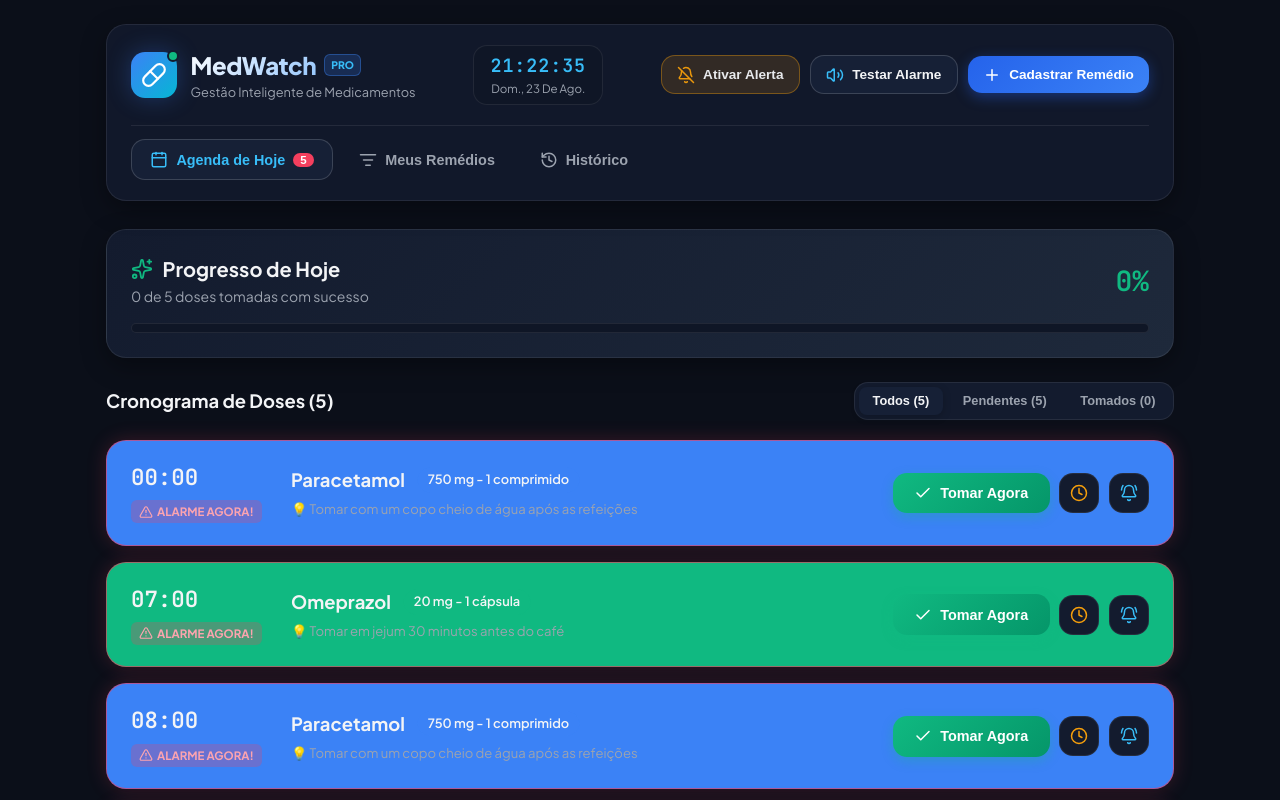
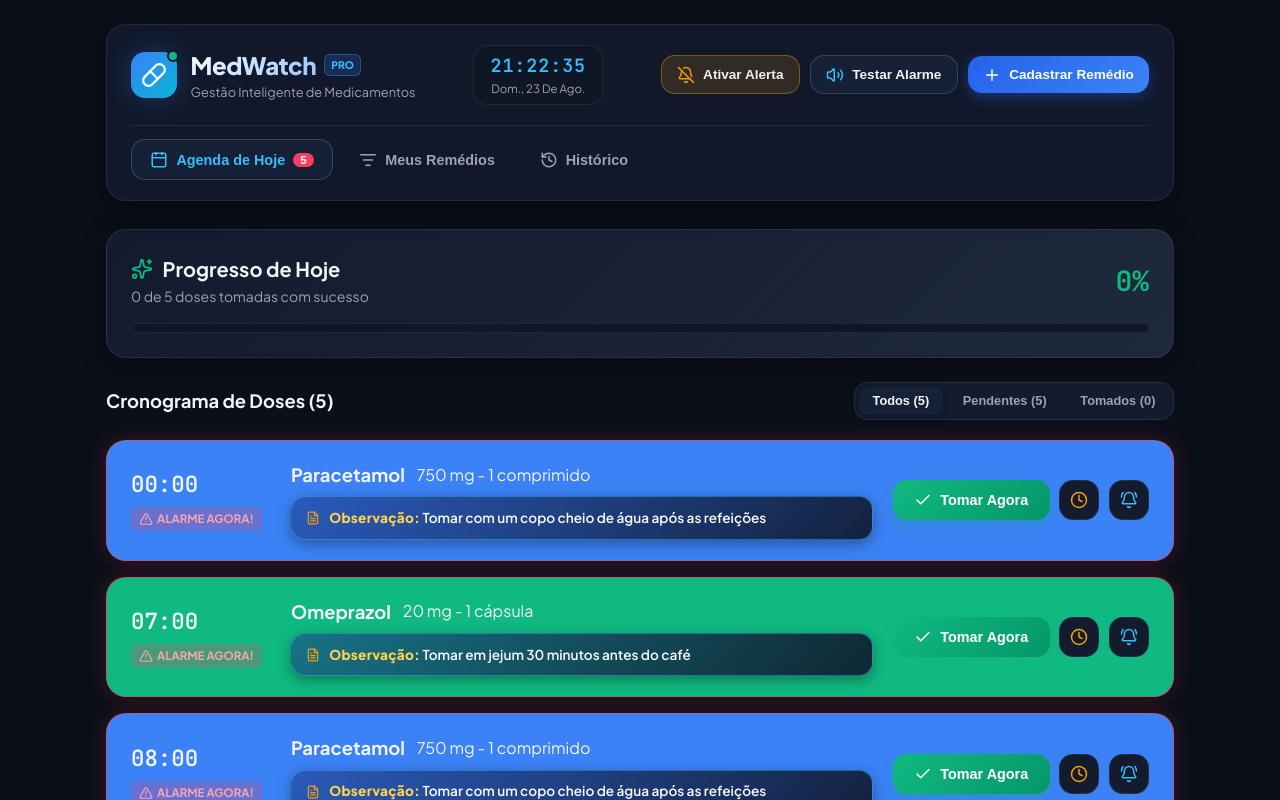
Before and after one commit to GabrielBeckerC/MedWatch, a React (Vite) app: page / in a window 1280 px wide. Shown: the top 800 px of the page. Built offline with nearby package versions, Linux system fonts and the light colour scheme.

Commit message:
fix hist and contrast

```diff
--- a/src/App.tsx
+++ b/src/App.tsx
@@ -398,12 +398,13 @@ export function App() {
           </div>
         )}
 
-        {activeTab === 'history' && (
+        {/* Historico de Doses sempre posicionado abaixo do conteudo dos remedios e cronograma */}
+        <div className="bottom-history-wrapper" style={{ marginTop: '2.5rem' }}>
           <HistoryLog logs={doseLogs} onClearLogs={() => {
             saveStoredDoseLogs([]);
             setDoseLogs([]);
           }} />
-        )}
+        </div>
       </main>
 
       <MedicationFormModal
--- a/src/components/DailyTimeline.tsx
+++ b/src/components/DailyTimeline.tsx
@@ -2,7 +2,7 @@ import { useState } from 'react';
 import confetti from 'canvas-confetti';
 import type { DoseSchedule } from '../types/medication';
 import { formatTimeRemaining } from '../utils/scheduler';
-import { CheckCircle2, Clock, AlertTriangle, BellRing, Sparkles, Check } from 'lucide-react';
+import { CheckCircle2, Clock, AlertTriangle, BellRing, Sparkles, Check, FileText } from 'lucide-react';
 import { alarmAudio } from '../utils/audioAlarm';
 
 interface DailyTimelineProps {
@@ -154,7 +154,12 @@ export const DailyTimeline: React.FC<DailyTimelineProps> = ({
                     <span className={`pill-dosage-tag color-${item.color}`}>{item.dosage}</span>
                   </div>
 
-                  {item.instructions && <p className="timeline-instructions">💡 {item.instructions}</p>}
+                  {item.instructions && (
+                    <div className="timeline-instructions-card">
+                      <FileText className="icon-xs text-amber" />
+                      <span><strong>Observação:</strong> {item.instructions}</span>
+                    </div>
+                  )}
                 </div>
 
                 <div className="timeline-actions-col">
--- a/src/components/MedicationCard.tsx
+++ b/src/components/MedicationCard.tsx
@@ -1,6 +1,6 @@
 import type { Medication } from '../types/medication';
 import { generateDailyDoseTimes } from '../utils/scheduler';
-import { Pill, Clock, Edit3, Trash2, Bell, AlertTriangle, Package } from 'lucide-react';
+import { Pill, Clock, Edit3, Trash2, Bell, AlertTriangle, Package, FileText } from 'lucide-react';
 import { alarmAudio } from '../utils/audioAlarm';
 
 interface MedicationCardProps {
@@ -73,9 +73,10 @@ export const MedicationCard: React.FC<MedicationCardProps> = ({
 
       <div className="med-card-extra">
         {medication.instructions && (
-          <p className="med-instructions">
-            <strong>Notas:</strong> {medication.instructions}
-          </p>
+          <div className="med-instructions-card">
+            <FileText className="icon-xs text-amber" />
+            <span><strong>Observação:</strong> {medication.instructions}</span>
+          </div>
         )}
 
         {medication.stockCount !== undefined && (
--- a/src/index.css
+++ b/src/index.css
@@ -226,8 +226,33 @@ body {
 
 .med-name-row { display: flex; align-items: center; gap: 0.75rem; }
 .timeline-med-name { font-size: 1.15rem; font-weight: 700; }
-.pill-dosage-tag { font-size: 0.8rem; font-weight: 600; padding: 2px 10px; border-radius: var(--radius-full); background: var(--bg-surface); border: 1px solid var(--border-color); }
-.timeline-instructions { font-size: 0.82rem; color: var(--text-muted); margin-top: 0.35rem; }
+.med-instructions-card,
+.timeline-instructions-card,
+.med-instructions,
+.timeline-instructions {
+  background: linear-gradient(135deg, rgba(30, 58, 138, 0.55) 0%, rgba(15, 23, 42, 0.9) 100%);
+  border: 1px solid rgba(56, 189, 248, 0.45);
+  box-shadow: 0 4px 14px rgba(0, 0, 0, 0.35);
+  border-radius: var(--radius-md);
+  padding: 0.65rem 0.9rem;
+  font-size: 0.85rem;
+  color: #f8fafc;
+  font-weight: 600;
+  display: flex;
+  align-items: center;
+  gap: 0.55rem;
+  margin-top: 0.5rem;
+  backdrop-filter: blur(8px);
+}
+
+.med-instructions-card strong,
+.timeline-instructions-card strong,
+.med-instructions strong,
+.timeline-instructions strong {
+  color: #fcd34d;
+  font-weight: 800;
+  letter-spacing: 0.02em;
+}
 .timeline-actions-col { display: flex; align-items: center; gap: 0.6rem; }
 
 .btn-take-now {
```
